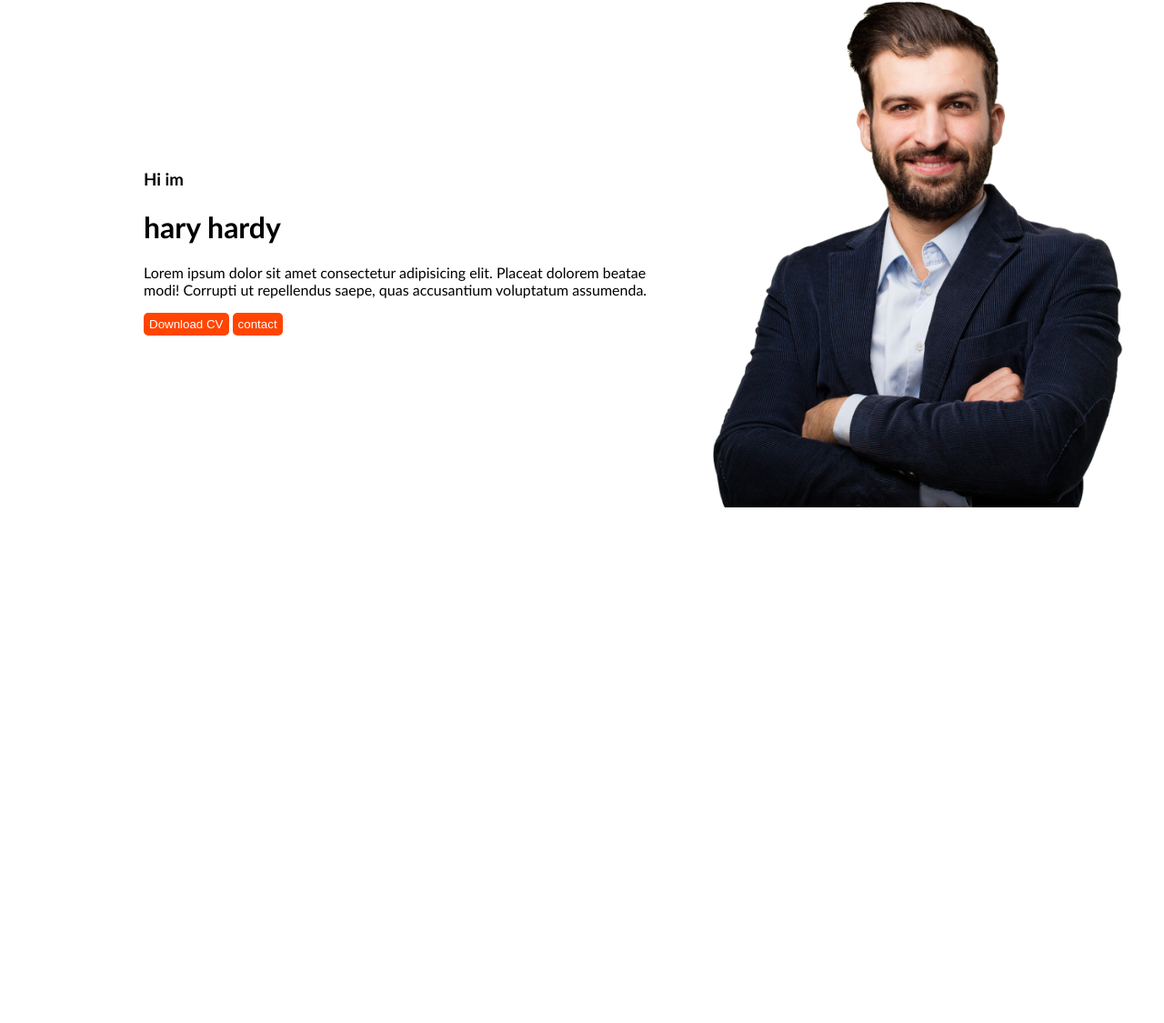
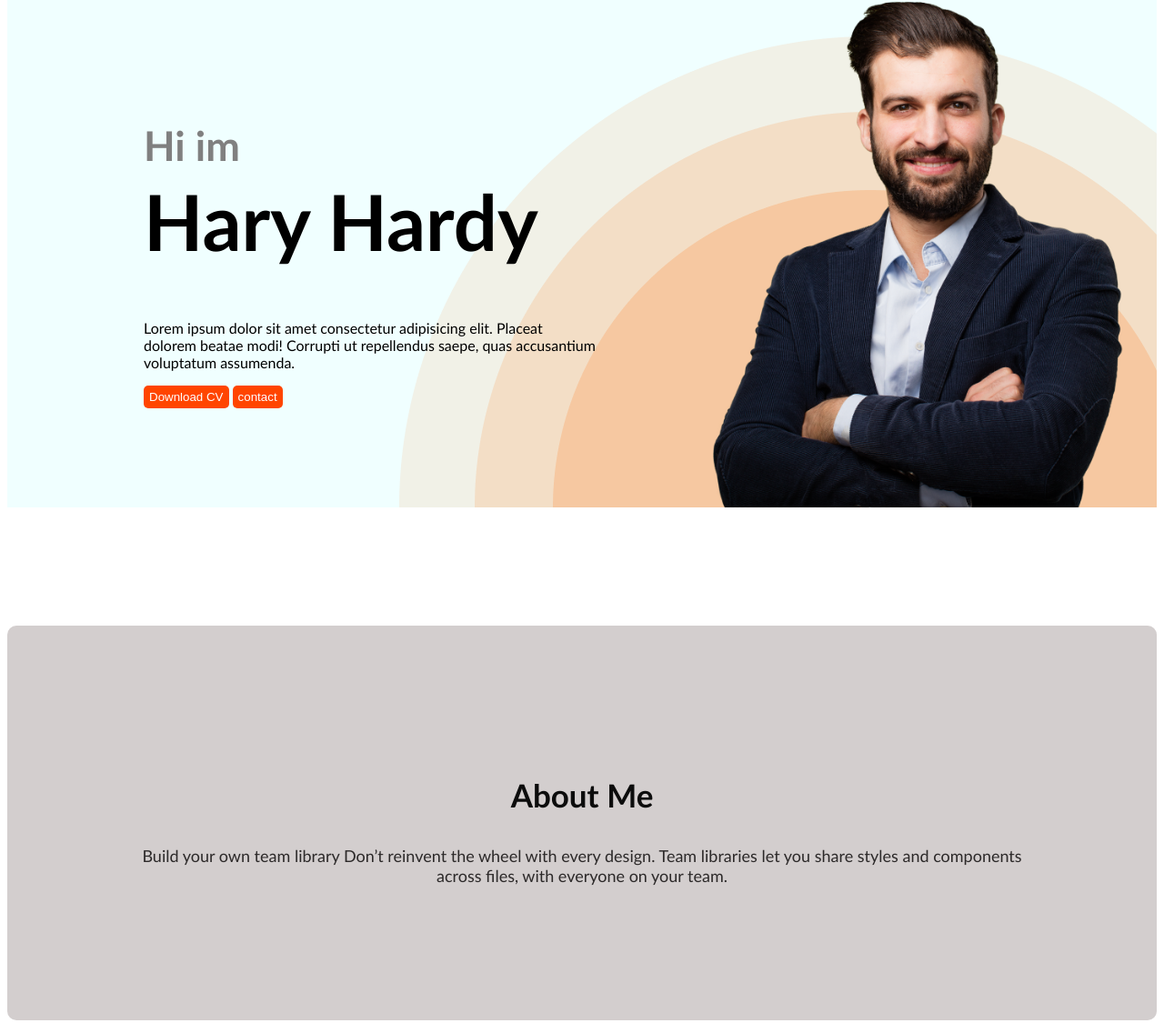
Before and after one commit to khalid423959/portfolio-learn, a plain HTML site: page index.html in a window 1280 px wide. Shown: the part 203-1328 px from the top of the page at 91% size. Before the commit the page ends 800 px from the top, so only its background shows below. Drawn offline with Linux system fonts and the light colour scheme.

Commit message:
about added

```diff
--- a/index.html
+++ b/index.html
@@ -17,9 +17,9 @@
             </ul>
         </nav>
         <div class="banner">
-            <div>
+            <div class="banner-content">
                 <h3 class="h3">Hi im</h3>
-            <h1 class="h1">hary hardy</h1>
+            <h1 class="h1">Hary Hardy</h1>
             <p>Lorem ipsum dolor sit amet consectetur adipisicing elit. Placeat dolorem beatae modi! Corrupti ut repellendus saepe, quas accusantium voluptatum assumenda.</p>
             <button class="btn-primary">Download CV</button>
             <button class="btn-primary">contact</button>
@@ -27,5 +27,12 @@
             <img class="banner-pic" src="images/hardy.png" alt="">
         </div>
     </header>
+    <main>
+        <section class="about">
+            <h3 class="section-title">About Me</h3>
+            <p class="section-description">Build your own team library
+                Don’t reinvent the wheel with every design. Team libraries let you share styles and components across files, with everyone on your team.</p>
+        </section>
+    </main>
 </body>
 </html>
--- a/style/index.css
+++ b/style/index.css
@@ -42,11 +42,49 @@ nav a{
     color: gray;
 } */
 /* header releted style */
+.header{
+    background-color: azure;
+    background-image: url("../images/header_bg.png");
+    background-repeat: no-repeat;
+    background-position: bottom right;
+}
 .banner{
     display: flex;
-    padding: 30px 30px 30px 150px;
+    padding: 30px 30px 0px 150px;
     align-items: center;
+    justify-content: space-between;
 }
 .banner .banner-pic{
       width: 500px;
 }
+.banner-content{
+    max-width: 500px;
+}
+.h3{
+    font-size: 45px;
+    color: gray;
+    margin-bottom: 0px;
+}
+.h1{
+    font-size: 85px;
+    margin-top: 5px;
+}
+/* main section style */
+/* about section syle */
+.about{
+    padding: 130px;
+    border-radius: 10px;
+    background: rgb(211, 206, 206);
+    margin: 130px 0;
+}
+.section-title{
+    font-weight: 700;
+    text-align: center;
+    font-size: 35px;
+    color: rgb(12, 12, 12);
+}
+.section-description{
+    font-size: 18px;
+    text-align: center;
+    color: rgb(44, 41, 41);
+}
```
